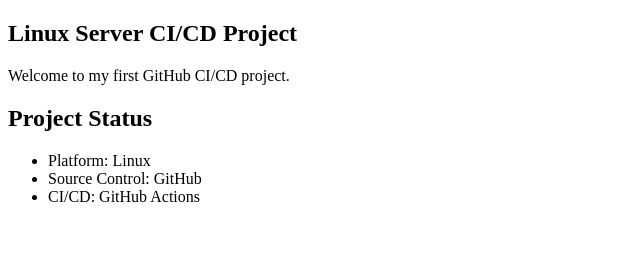
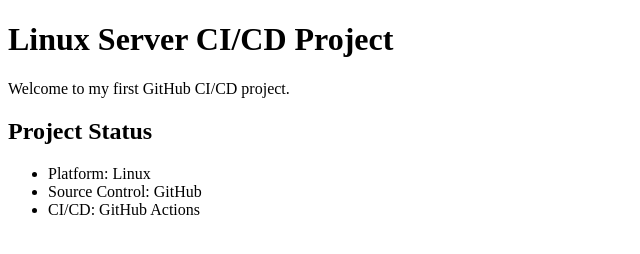
Before and after one commit to shellghost-art/linux-server-ci-cd, a plain HTML site: page index.html in a window 1280 px wide. Shown: the whole page, without its empty margins (0-640 px from the left). Drawn offline with Linux system fonts and the light colour scheme.

Commit message:
Change h2 to h1 for project title

```diff
--- a/index.html
+++ b/index.html
@@ -6,7 +6,7 @@
     <title>Linux Server CI/CD</title>
 </head>
 <body>
-    <h2>Linux Server CI/CD Project</h2>
+    <h1>Linux Server CI/CD Project</h1>
 
     <p>Welcome to my first GitHub CI/CD project.</p>
 
```
